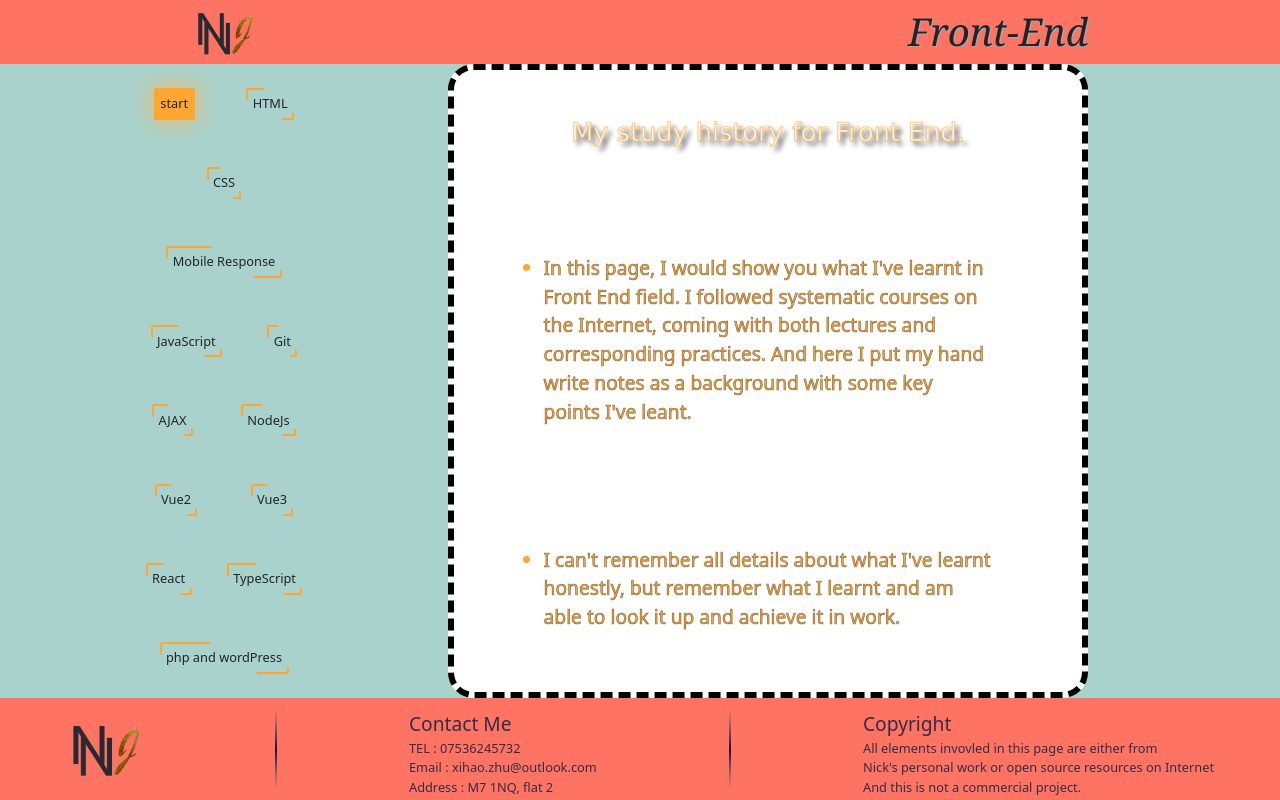
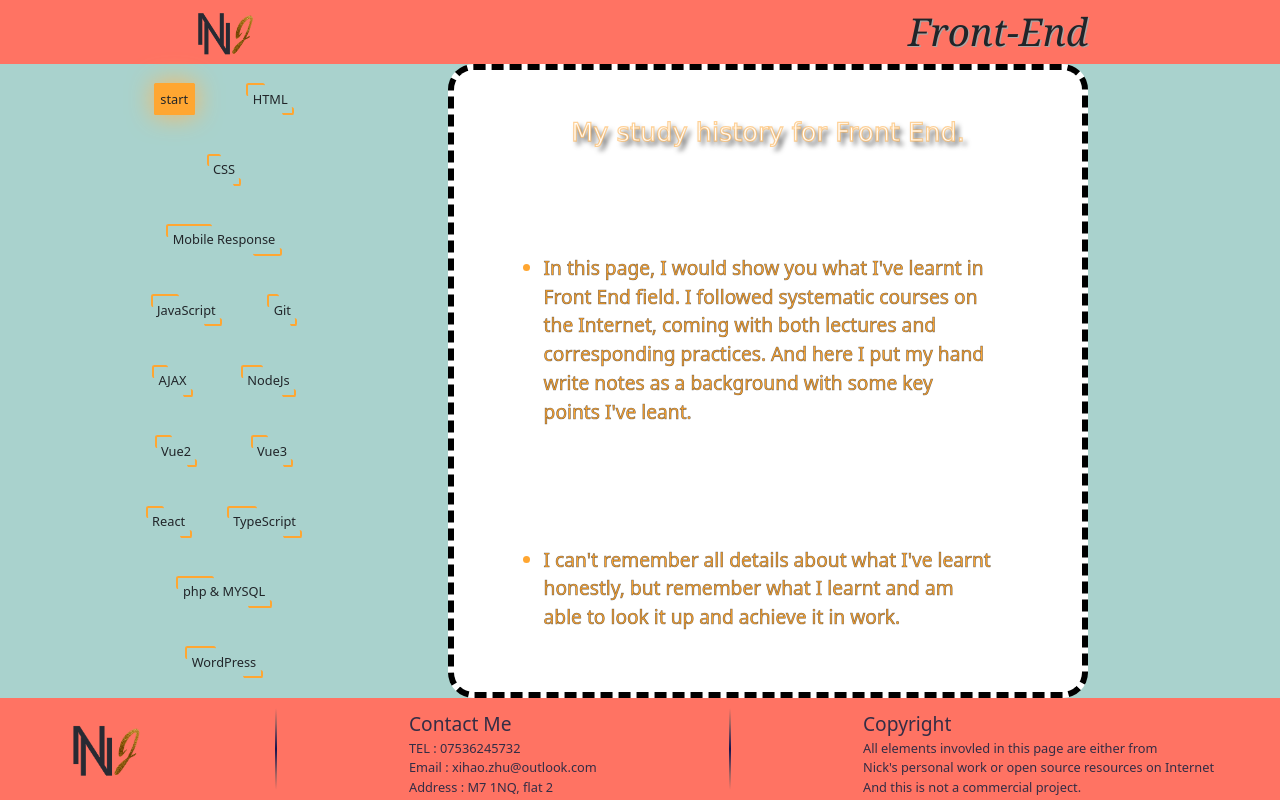
Before and after one commit to XihaoZhu/NickNeedsJob, a React (Create React App) app: page /FrontEnd in a window 1280 px wide. Built offline with nearby package versions, Linux system fonts and the light colour scheme.

Commit message:
updated PHP and WP

```diff
--- a/src/pages/front-end/StudyMap/index.js
+++ b/src/pages/front-end/StudyMap/index.js
@@ -21,7 +21,8 @@ const StudyMap = ({ changeWhichOne }) => {
     'Vue3',
     'React',
     'TypeScript',
-    'php and wordPress'
+    'php & MYSQL',
+    'WordPress'
   ]
 
   return (
--- a/src/pages/front-end/contenetArea/index.js
+++ b/src/pages/front-end/contenetArea/index.js
@@ -125,17 +125,22 @@ const ContentArea = ({ whichOne }) => {
       background: require('../../../assets/notes/typeScript.png')
     },
     {
-      title: 'It\'s something undergoing ',
+      title: 'First step in back end',
       lis: [
-        `IT's something out of plane actually.
-        My origina plan was self taught front-end skills and then find a job in this area,
-        then learn back-end in spare time and become a full-stack.
-        But I noticed some companies ask for front end developer with skills for wordpress. I explored a bit and learnt how to use it.
-        I bet that's not enough and what they want is develop the themes.
-        So I keep exploreing, then found I need to learn php for that.
-        Well as I haven't find a job yet and php is part of the plan anyway. So I'm working on it now.`
+        'Mostly for developing WordPress theme',
+        'Found it close to JS in some ways but express in a different way',
+        'Learnt basic commands for MYSQL in PHP, such as add delete modify and require.'
       ],
-      background: require('../../../assets/notes/blank.png')
+      background: require('../../../assets/notes/PHP.png')
+    },
+    {
+      title: 'To me it\'s like a framework specific to blogs',
+      lis: [
+        'Learnt basic things about develop themes in wordpress, the structure: home, post, single, function etc.',
+        'found it very convient if what you want is a blog, with so many powerful bult in structures and functions',
+        'To the source it\'s still about HTML CSS JS, and PHP perhanps XD'
+      ],
+      background: require('../../../assets/notes/WP.png')
     }
   ]
 
```
Also changed, not shown: src/assets/notes/PHP.png (added), src/assets/notes/WP.png (added).
